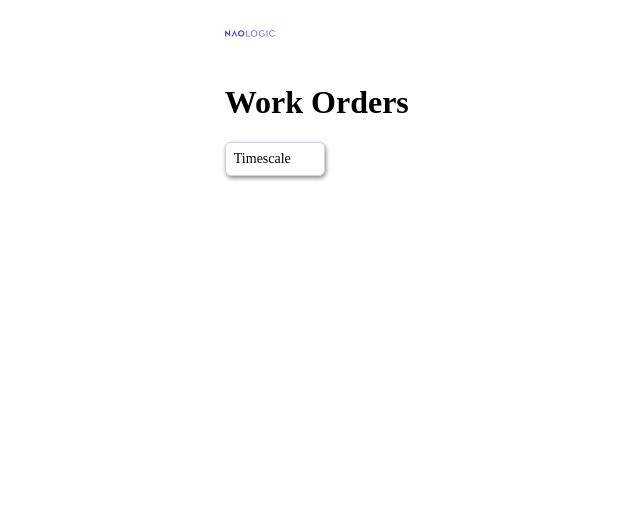
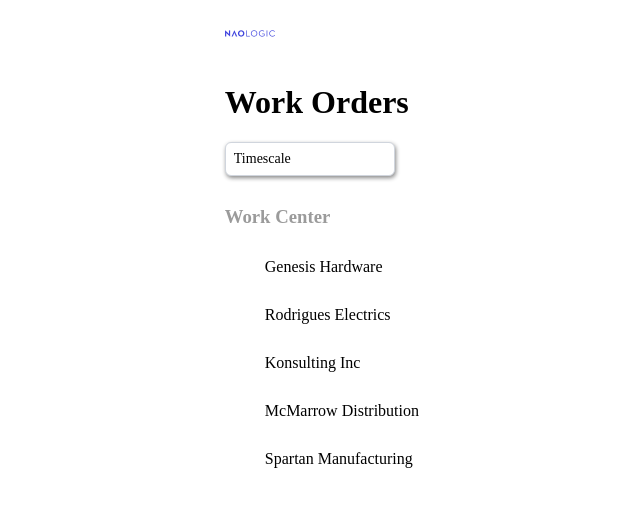
Before and after one commit to Gonza07/schedule-timeline, an Angular app: page / in a window 1280 px wide. Shown: the top 506 px of the page, without its empty margins (36-676 px from the left). Built offline with nearby package versions, Linux system fonts and the light colour scheme; a web font is replaced by a local one.

Commit message:
Fix ng-select styling. Starting work center section

```diff
--- a/src/app/work-orders/work-orders.component.html
+++ b/src/app/work-orders/work-orders.component.html
@@ -4,10 +4,19 @@
     <ng-select
       class="timescale-select"
       [items]="timescales"
+      [searchable]="false"
       bindLabel="label"
       bindValue="value"
       placeholder="Timescale"
     >
     </ng-select>
+    <div class="ml-4">
+        <h3 class="work-centers-title">Work Center</h3>
+        <ul>
+            <li *ngFor="let center of workCenters">
+                {{center.label}}
+            </li>
+        </ul>
+    </div>
   </div>
 </div>
--- a/src/app/work-orders/work-orders.component.scss
+++ b/src/app/work-orders/work-orders.component.scss
@@ -3,3 +3,9 @@
     height: 100%;
 
 }
+
+.work-centers-title{
+    margin-top: 30px;
+    margin-bottom: 30px;
+    color: #9b9b9b;
+}
--- a/src/app/work-orders/work-orders.component.ts
+++ b/src/app/work-orders/work-orders.component.ts
@@ -1,19 +1,28 @@
+import { CommonModule } from '@angular/common';
 import { Component } from '@angular/core';
 import { NgSelectModule } from '@ng-select/ng-select';
 
 @Component({
   selector: 'app-work-orders',
   standalone: true,
-  imports: [NgSelectModule],
+  imports: [CommonModule,NgSelectModule],
   templateUrl: './work-orders.component.html',
   styleUrl: './work-orders.component.scss',
 })
 export class WorkOrdersComponent {
-  selectedTimescale: string = '';
-  timescales = [
+  public selectedTimescale: string = '';
+  public timescales = [
     { value: 'hour', label: 'Hour' },
     { value: 'day', label: 'Day' },
     { value: 'week', label: 'Week' },
     { value: 'month', label: 'Month' },
   ];
+
+  public workCenters = [
+    { id: 1,value: 'genesisHardware', label: 'Genesis Hardware' },
+    { id: 2,value: 'rodriguesElectrics', label: 'Rodrigues Electrics' },
+    { id: 3,value: 'konsultingInc', label: 'Konsulting Inc' },
+    { id: 4,value: 'mcMarrowDistribution', label: 'McMarrow Distribution' },
+    { id: 5,value: 'spartanManufacturing', label: 'Spartan Manufacturing' },
+  ];
 }
--- a/src/styles.scss
+++ b/src/styles.scss
@@ -1,15 +1,24 @@
 /* You can add global styles to this file, and also import other style files */
-*{
-    font-family: "Circular-Std"
+* {
+  font-family: "Circular-Std";
 }
 
 // styles.scss
 
 /* Global styling for ng-select */
 
-.ng-select{
-    width: 33% !important;
+.ng-select {
+  width: 170px !important;
 }
+
+.ng-select .ng-value {
+  margin-left: auto;
+  margin-right: 10px;
+  font-weight: 500;
+  color: #0000ff;
+  font-weight: bold;
+}
+
 .ng-select-container {
   min-height: 32px;
   border: 1px solid #d0d5dd;
@@ -30,6 +39,7 @@
 .ng-option {
   padding: 8px 12px;
   font-size: 14px;
+  background-color: #fff;
 }
 
 /* Hover */
@@ -43,3 +53,8 @@
   color: blue;
   font-weight: 500;
 }
+
+li {
+  list-style: none;
+  margin-top: 30px;
+}
```
